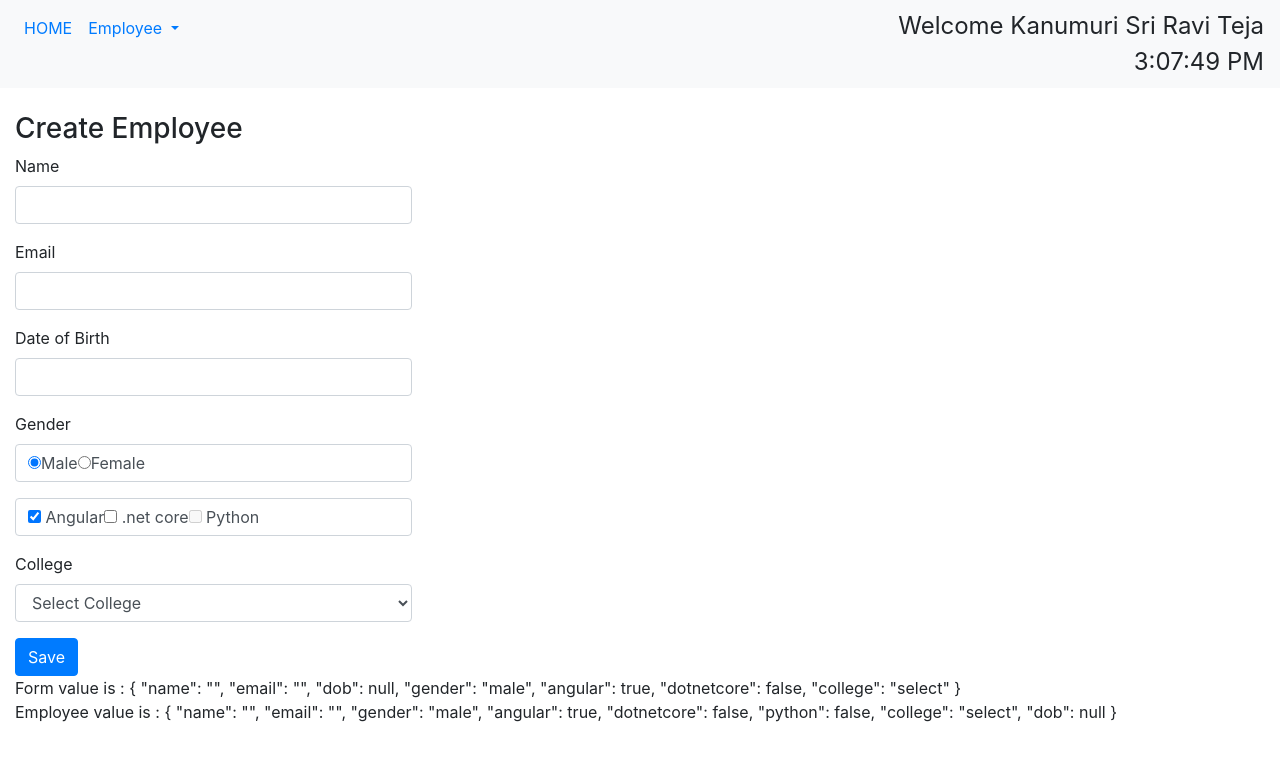
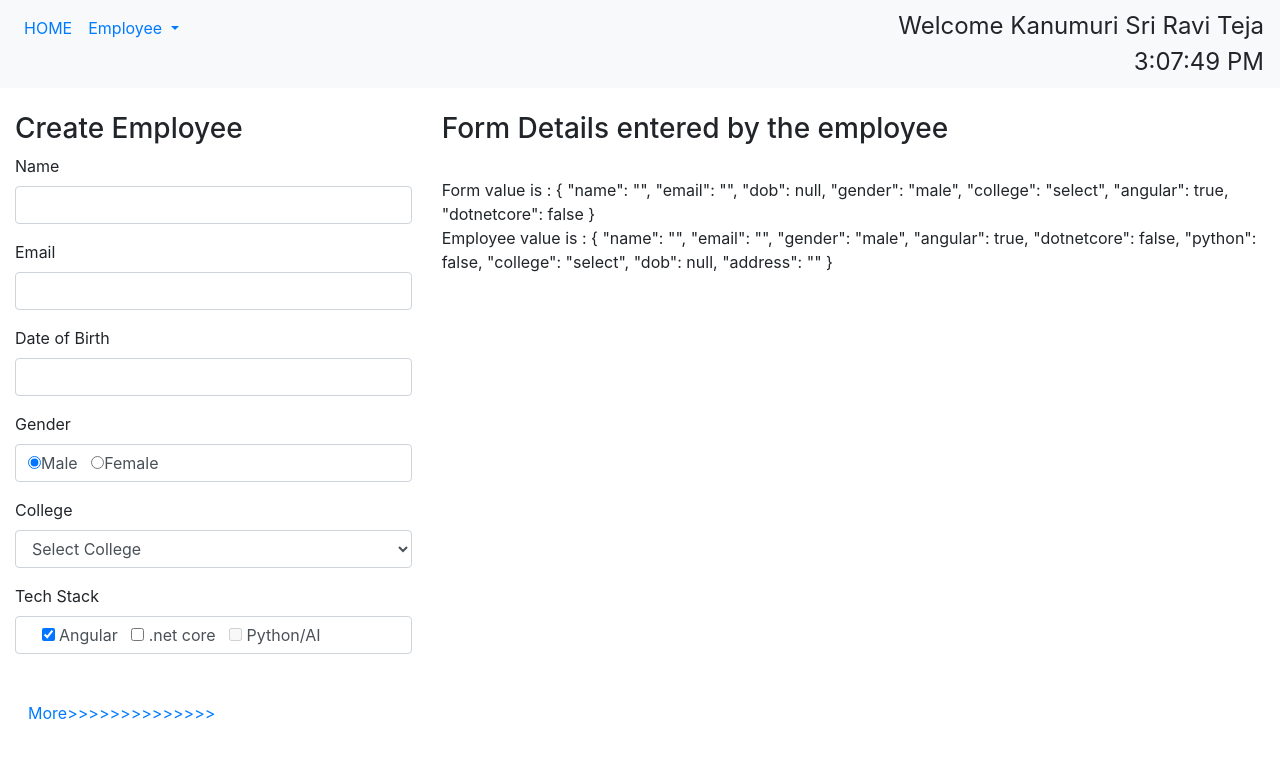
Before and after one commit to kanumurisriraviteja/JavaScript, an Angular app in the folder Ang/: page /create in a window 1280 px wide. Shown: the top 760 px of the page. Built offline with nearby package versions, Linux system fonts and the light colour scheme.

Commit message:
added more employee details compoent

```diff
--- /dev/null
+++ b/Ang/src/app/employees/can-deactive-create-employee.guard.ts
@@ -0,0 +1,14 @@
+import { Injectable } from '@angular/core';
+import { CanDeactivate, ActivatedRouteSnapshot } from '@angular/router';
+import { CreateEmloyeeComponent } from './create-emloyee/create-emloyee.component';
+
+@Injectable()
+export class CanDeactiveCreateEmployeeGuard implements CanDeactivate<CreateEmloyeeComponent> {
+
+  canDeactivate(component: CreateEmloyeeComponent): boolean {
+    if (component.createEmployeeForm.dirty) {
+      return confirm('Are you sure to discard your changes');
+    }
+    return true;
+  }
+}
--- a/Ang/src/app/employees/create-emloyee/create-emloyee.component.html
+++ b/Ang/src/app/employees/create-emloyee/create-emloyee.component.html
@@ -41,23 +41,9 @@
                         <label>Gender</label>
                         <div class="form-control">
                             <label class="radio-inline"><input type="radio" name="gender" value="male"
-                                    [(ngModel)]="employee.gender">Male</label>
+                                    [(ngModel)]="employee.gender">Male</label>&nbsp;&nbsp;
                             <label class="radio-inline"><input type="radio" name="gender" value="female"
                                     [(ngModel)]="employee.gender">Female</label>
-                        </div>
-                    </div>
-
-                    <div class="form-group">
-                        <div class="form-control">
-                            <label class="checkbox-inline control-label">
-                                <input type="checkbox" name="angular" [(ngModel)]="employee.angular"> Angular
-                            </label>
-                            <label class="checkbox-inline control-label">
-                                <input type="checkbox" name="dotnetcore" [(ngModel)]="employee.dotnetcore"> .net core
-                            </label>
-                            <label class="checkbox-inline control-label">
-                                <input type="checkbox" name="python" [(ngModel)]="employee.python" disabled> Python
-                            </label>
                         </div>
                     </div>
 
@@ -77,6 +63,22 @@
                         </span>
                     </div>
 
+                    <div class="form-group">
+                        <label>Tech Stack</label>
+                        <div class="form-control">
+                            <label class="checkbox-inline control-label">&nbsp;&nbsp;
+                                <input type="checkbox" name="angular" [(ngModel)]="employee.angular"> Angular
+                            </label>
+                            <label class="checkbox-inline control-label">&nbsp;&nbsp;
+                                <input type="checkbox" name="dotnetcore" [(ngModel)]="employee.dotnetcore"> .net core
+                            </label>
+                            <label class="checkbox-inline control-label">&nbsp;&nbsp;
+                                <input type="checkbox" name="python" [(ngModel)]="employee.python" disabled> Python/AI
+                            </label>
+                        </div>
+                    </div>
+
+                    <br />
                     <!--
                         control.updateValueAndValidity(); password, confirmpassword trigger.
                         mgModeGroup
@@ -87,13 +89,19 @@
                     </div> -->
                 </div>
                 <div class="panel-footer">
-                    <button type="submit" class="btn btn-primary">Save</button>
+                    <button type="submit" class="btn btn-link">More>>>>>>>>>>>>>></button>
                 </div>
             </div>
         </div>
+        <div class="col-sm-8">
+            <div>
+                <h3>Form Details entered by the employee</h3>
+            </div>
+            <br/>
+            <div>
+                Form value is : {{employeeForm.value | json }} <br />
+                Employee value is : {{employee | json }}
+            </div>
+        </div>
     </div>
-
 </form>
-
-Form value is : {{employeeForm.value | json }} <br />
-Employee value is : {{employee | json }}
--- a/Ang/src/app/employees/create-emloyee/create-emloyee.component.ts
+++ b/Ang/src/app/employees/create-emloyee/create-emloyee.component.ts
@@ -1,7 +1,9 @@
-import { Component, OnInit } from '@angular/core';
+import { Component, OnInit, ViewChild } from '@angular/core';
 import { NgForm } from '@angular/forms';
 import { ApplicationSharedResourcesModule } from '../../application-shared-resources.module';
 import { Employee } from '../models/employee.model';
+import { Route } from '@angular/compiler/src/core';
+import { Router } from '@angular/router';
 
 @Component({
   selector: 'app-create-emloyee',
@@ -10,8 +12,10 @@ import { Employee } from '../models/employee.model';
 })
 export class CreateEmloyeeComponent implements OnInit {
 
+  @ViewChild('employeeForm') public createEmployeeForm: NgForm;
+
   bsDatePickerConfig: any;
-  constructor(private bootStrapDate: ApplicationSharedResourcesModule) {
+  constructor(private bootStrapDate: ApplicationSharedResourcesModule, private navigateroute: Router) {
     this.bsDatePickerConfig = bootStrapDate.bsGenericDatePickerConfig;
   }
 
@@ -23,7 +27,8 @@ export class CreateEmloyeeComponent implements OnInit {
     dotnetcore: false,
     python: false,
     college: 'select',
-    dob: null
+    dob: null,
+    address: ''
   };
 
   // instead of creating these many fields we can import the class directly.
@@ -34,8 +39,8 @@ export class CreateEmloyeeComponent implements OnInit {
   }
 
   // (empDetails: NgForm)
-    saveEmployee(): void {
-    console.log(this.employee);
+  saveEmployee(): void {
+    this.navigateroute.navigate(['/more']);
   }
   // testclick(empDetails: NgForm): void {
   //   console.log(empDetails);
--- a/Ang/src/app/employees/models/employee.model.ts
+++ b/Ang/src/app/employees/models/employee.model.ts
@@ -1,5 +1,4 @@
 export class Employee {
-    // id?: number;
     name: string;
     email: string;
     gender: string;
@@ -8,4 +7,5 @@ export class Employee {
     python: boolean;
     college: string;
     dob: Date;
+    address : string;
 }
--- /dev/null
+++ b/Ang/src/app/employees/more-employee-details/more-employee-details.component.html
@@ -0,0 +1,37 @@
+<form #fullemployeeForm="ngForm" (ngSubmit)="saveEmployee()">
+
+    <div class="row">
+        <div class="col-sm-4">
+            <div class="panel panel-primary">
+                <div class="panel-heading">
+                    <h3 class="panel-title">More Details</h3>
+                </div>
+                <div class="panel-body">
+                    <div class="form-group" [class.has-error]="addressControl.invalid && addressControl.touched"
+                        [class.has-success]="addressControl.valid">
+                        <label for="address" class="control-label">Address</label>
+                        <input id="address" required type="text" name="address" [(ngModel)]="address"
+                            class="form-control" #addressControl="ngModel">
+                        <span class="help-block" *ngIf="addressControl.invalid && addressControl.touched">
+                            address is required
+                        </span>
+                    </div>
+
+                </div>
+                <div class="panel-footer">
+                    <button type="submit" class="btn btn-primary">Save</button>
+                </div>
+            </div>
+        </div>
+        <div class="col-sm-8">
+            <div>
+                <h3>All Form Details entered by the employee</h3>
+            </div>
+            <br/>
+            <div>
+                Form value is : {{fullemployeeForm.value | json }} <br />
+                Employee value is : {{employee | json }}
+            </div>
+        </div>
+    </div>
+</form>
--- /dev/null
+++ b/Ang/src/app/employees/more-employee-details/more-employee-details.component.ts
@@ -0,0 +1,22 @@
+import { Component, OnInit } from '@angular/core';
+import { Employee } from '../models/employee.model';
+
+@Component({
+  selector: 'app-more-employee-details',
+  templateUrl: './more-employee-details.component.html',
+  styleUrls: ['./more-employee-details.component.css']
+})
+export class MoreEmployeeDetailsComponent implements OnInit {
+
+  fullEmployeeDetails: Employee[];
+  address: string = '';
+  constructor() { }
+
+  ngOnInit(): void {
+  }
+
+  saveEmployee() {
+
+  }
+
+}
--- a/Ang/src/app/home/parent/parent.component.html
+++ b/Ang/src/app/home/parent/parent.component.html
@@ -23,7 +23,7 @@
     </div>
     <br />
     <p>Data from child to the parent via OUTPUT parameter is {{receivedFromChild | json }}</p><br />
-    <p>Data from child to the parent via REFERENCE variable is {{ childToParentTr.carstatic| json}} </p><br />
+    <!-- <p>Data from child to the parent via REFERENCE variable is {{ childToParentTr.carstatic| json}} </p><br /> -->
   </div>
 
   <div class="col-md-8">
```
Also changed, not shown: Ang/src/app/app-routing.module.ts (+8 -1 lines), Ang/src/app/employees/employees.module.ts (+5 -3 lines), Ang/src/app/employees/more-employee-details/more-employee-details.component.css (added), 2 other files (tests, documents, lock files or other folders).
